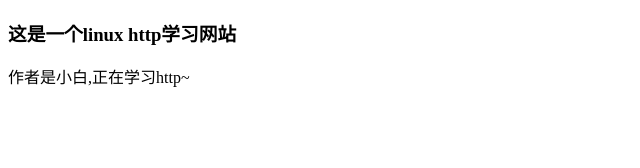
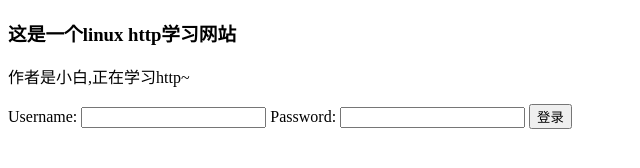
Before and after one commit to moranxiao/linux, a plain HTML site: page http/wwwtest/index.html in a window 1280 px wide. Shown: the whole page, without its empty margins (0-640 px from the left). Drawn offline with Linux system fonts and the light colour scheme.

Commit message:
http协议练习

```diff
--- a/http/wwwtest/index.html
+++ b/http/wwwtest/index.html
@@ -8,5 +8,10 @@
 <body>
     <h3>这是一个linux http学习网站</h3>
     <P>作者是小白,正在学习http~</P>
+    <form name="input" action="http://1.94.136.155:8080/" method="post">
+        Username: <input type="text" name="user">
+        Password: <input type="password" name="pwd">
+        <input type="submit" value="登录">
+    </form>
 </body>
 </html>
```
Also changed, not shown: http/wwwtest/404.html (added, +11 -0 lines), 2 other files.
